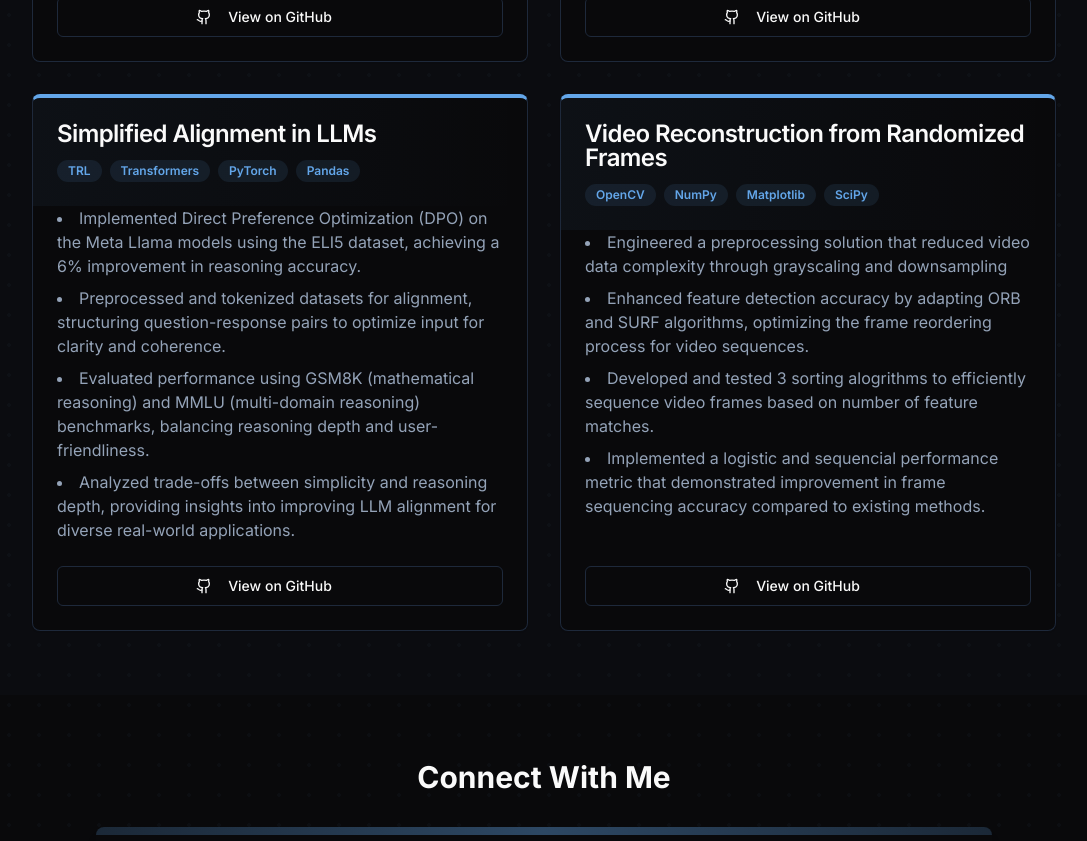
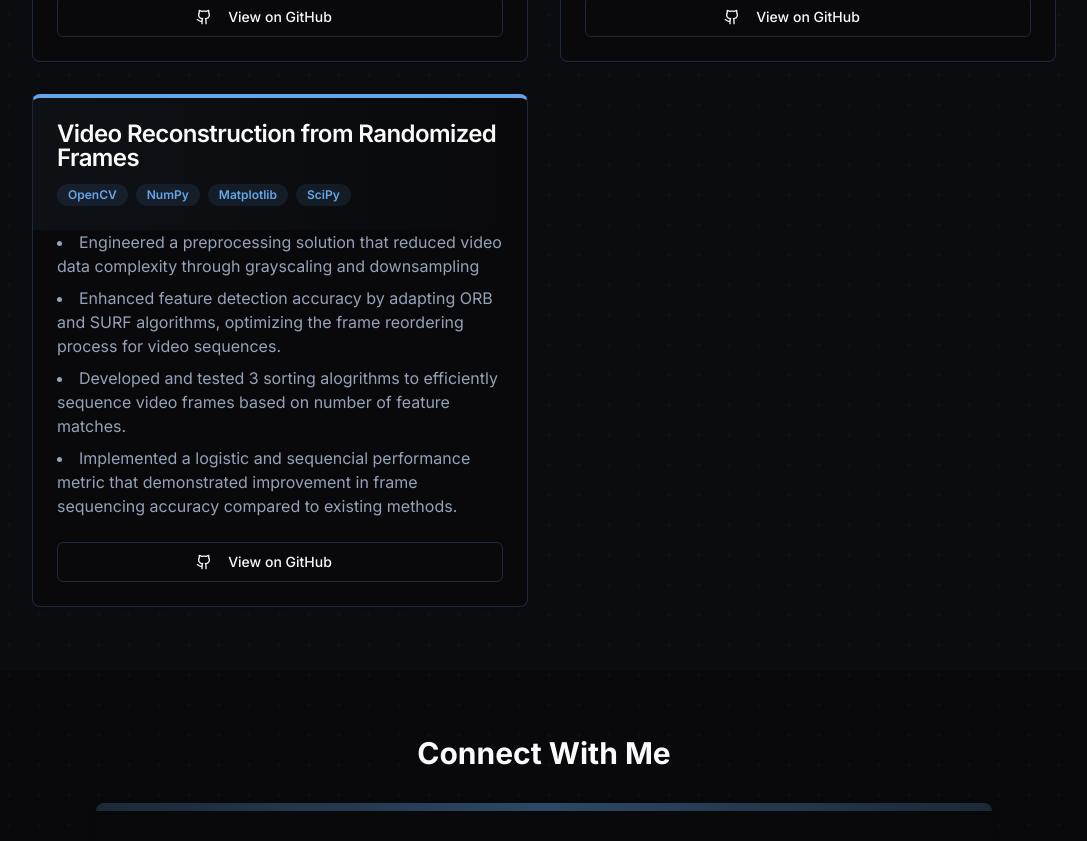
Before and after one commit to bkandh30/bhavyaPortfolio, a Next.js app: page / in a window 1280 px wide. Shown: the part 4740-5581 px from the top of the page, without its empty margins (96-1183 px from the left). Built offline with nearby package versions, Linux system fonts and the light colour scheme.

Commit message:
updated projects

```diff
--- a/components/Projects.tsx
+++ b/components/Projects.tsx
@@ -29,17 +29,6 @@ const projects = [
     ],
     techStack: ["Python"],
     githubUrl: "https://github.com/bkandh30/git-implementation",
-  },
-  {
-    title: "Simplified Alignment in LLMs",
-    description: [
-      "Implemented Direct Preference Optimization (DPO) on the Meta Llama models using the ELI5 dataset, achieving a 6% improvement in reasoning accuracy.",
-      "Preprocessed and tokenized datasets for alignment, structuring question-response pairs to optimize input for clarity and coherence.",
-      "Evaluated performance using GSM8K (mathematical reasoning) and MMLU (multi-domain reasoning) benchmarks, balancing reasoning depth and user-friendliness.",
-      "Analyzed trade-offs between simplicity and reasoning depth, providing insights into improving LLM alignment for diverse real-world applications.",
-    ],
-    techStack: ["TRL", "Transformers", "PyTorch", "Pandas"],
-    githubUrl: "https://github.com/bkandh30/LLM-Alignment",
   },
   {
     title: "Video Reconstruction from Randomized Frames",
```
